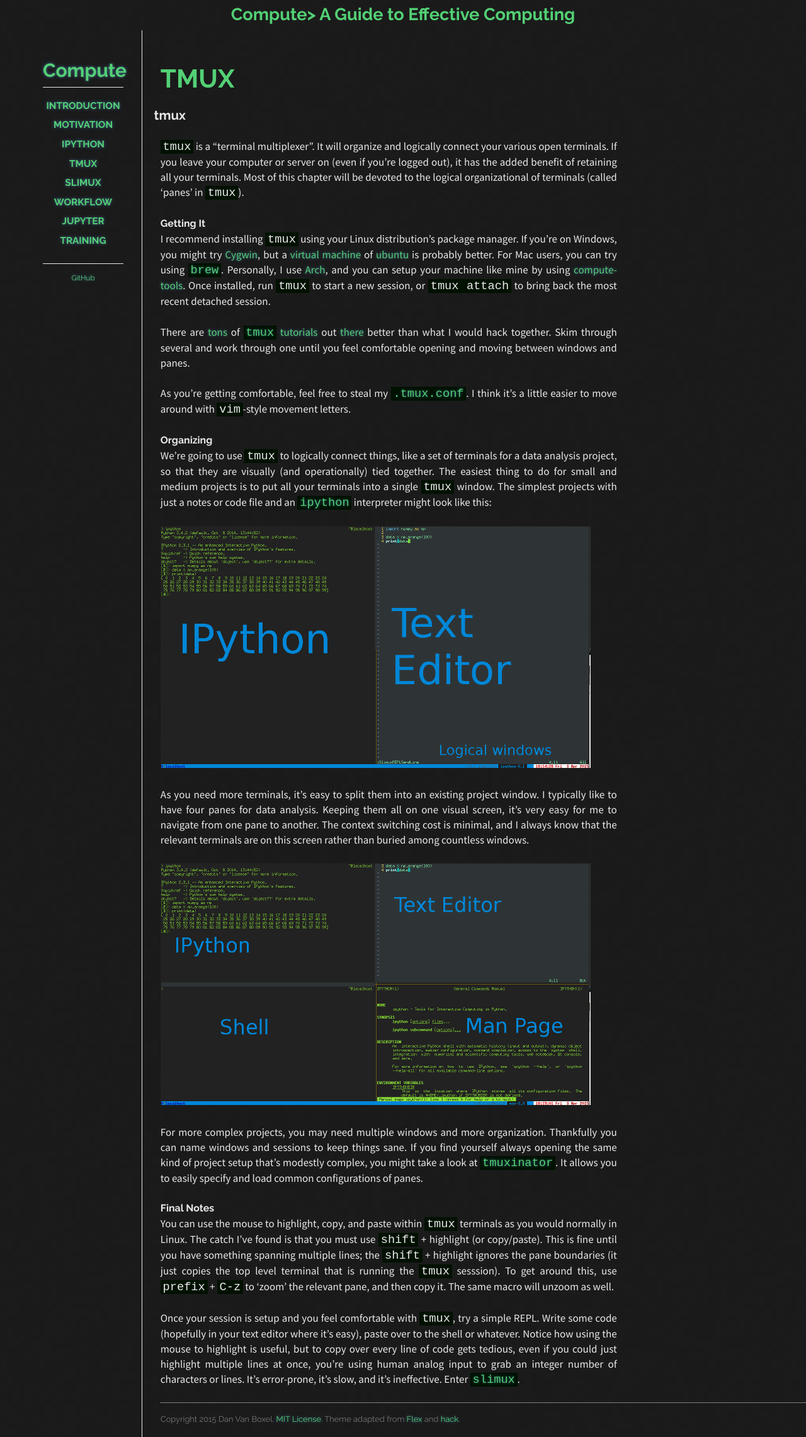
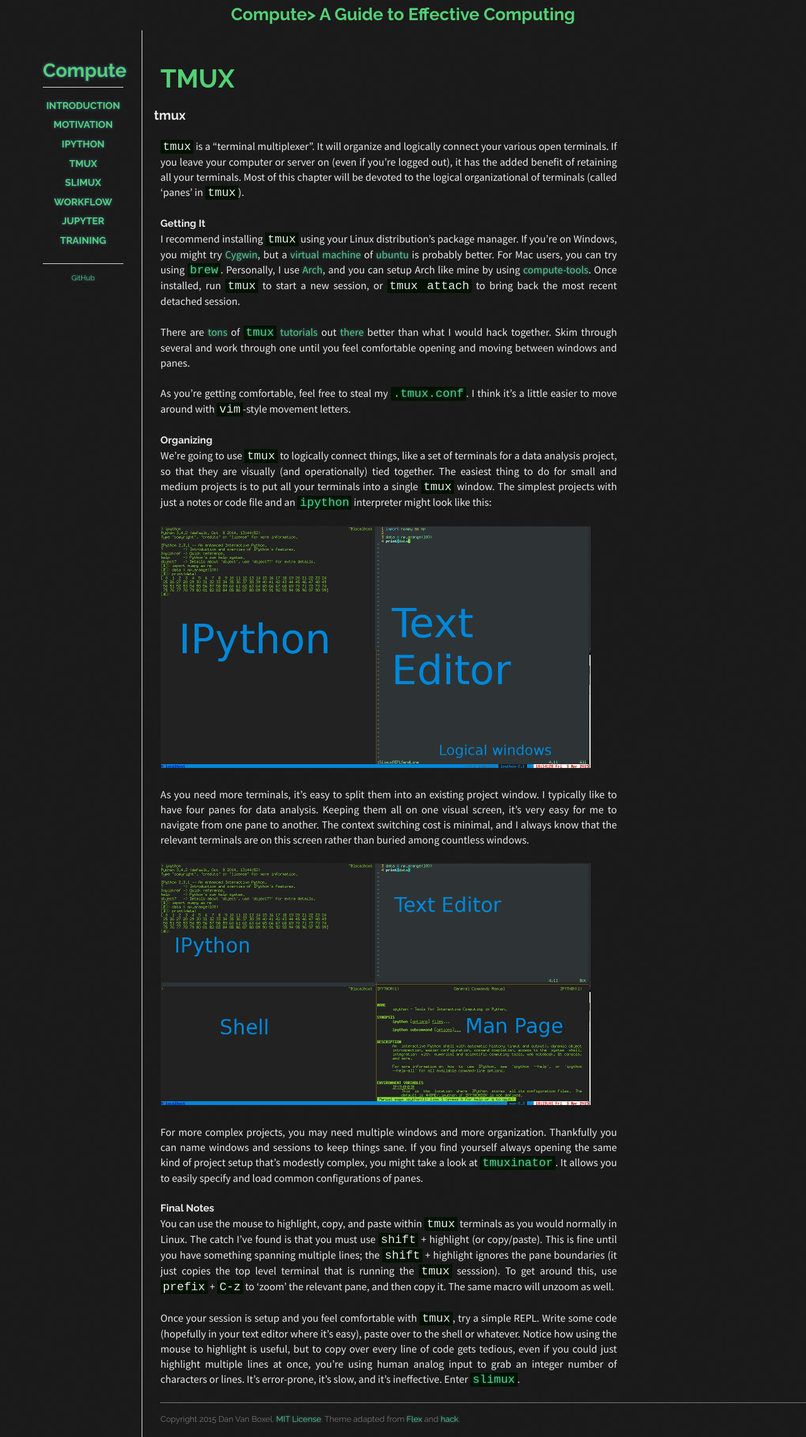
Before and after one commit to dvbuntu/compute, a Jekyll site: the page built from _posts/2080-01-01-tmux.md, in a window 1280 px wide. Shown: the whole page at 63% size. Built offline with Jekyll 4.4.1, drawn with Linux system fonts in a browser that asks for light colours; Markdown is read by kramdown in place of the engine named in the settings.

Commit message:
Partway into editing tmux

```diff
--- a/_posts/2080-01-01-tmux.md
+++ b/_posts/2080-01-01-tmux.md
@@ -13,7 +13,7 @@ tmux
 
 ### Getting It
 
-I recommend installing `tmux` using your Linux distribution's package manager.  If you're on Windows, you might try [Cygwin](https://www.cygwin.com), but a [virtual machine](https://www.virtualbox.org) of [ubuntu](http://www.ubuntu.com) is probably better.  For Mac users, you can try using [`brew`](http://www.brew.sh).  Personally, I use [Arch](https://archlinux.org), and you can setup your machine like mine by using [compute-tools](http://github.com/dvbuntu/compute-tools).  Once installed, run `tmux` to start a new session, or `tmux attach` to bring back the most recent detached session.
+I recommend installing `tmux` using your Linux distribution's package manager.  If you're on Windows, you might try [Cygwin](https://www.cygwin.com), but a [virtual machine](https://www.virtualbox.org) of [ubuntu](http://www.ubuntu.com) is probably better.  For Mac users, you can try using [`brew`](http://www.brew.sh).  Personally, I use [Arch](https://archlinux.org), and you can setup Arch like mine by using [compute-tools](http://github.com/dvbuntu/compute-tools).  Once installed, run `tmux` to start a new session, or `tmux attach` to bring back the most recent detached session.
 
 There are [tons][1] of [`tmux`][2] [tutorials][3] out [there][4] better than what I would hack together.  Skim through several and work through one until you feel comfortable opening and moving between windows and panes.
 
@@ -38,6 +38,6 @@ You can use the mouse to highlight, copy, and paste within `tmux` terminals as y
 Once your session is setup and you feel comfortable with `tmux`, try a simple REPL.  Write some code (hopefully in your text editor where it's easy), paste over to the shell or whatever.  Notice how using the mouse to highlight is useful, but to copy over every line of code gets tedious, even if you could just highlight multiple lines at once, you're using human analog input to grab an integer number of characters or lines.  It's error-prone, it's slow, and it's ineffective.  Enter [`slimux`]({{ site.baseurl }}{% post_url 2070-01-01-slimux %}).
 
 [1]: https://danielmiessler.com/study/tmux/
-[2]: http://tmux.sourceforge.net
+[2]: http://tmux.github.io
 [3]: https://wiki.archlinux.org/index.php/Tmux
 [4]: https://youtube.com/watch?v=BHhA_ZKjyxo
```
